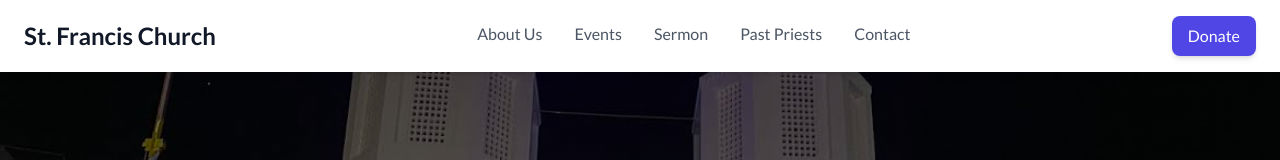
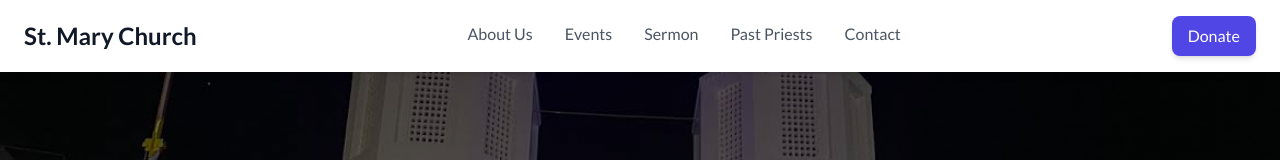
Before and after one commit to reddyrohan2003/St.-Mary-s-Church, a plain HTML site: page index.html in a window 1280 px wide. Shown: the top 160 px of the page. Drawn offline with nearby package versions, Linux system fonts and the light colour scheme.

Commit message:
Update index.html

```diff
--- a/index.html
+++ b/index.html
@@ -3,7 +3,7 @@
 <head>
     <meta charset="UTF-8">
     <meta name="viewport" content="width=device-width, initial-scale=1.0">
-    <title>St. Mary's Church - Welcome Home</title>
+    <title>St. Mary Church - Welcome Home</title>
     <script src="https://cdn.tailwindcss.com"></script>
     <link href="https://fonts.googleapis.com/css2?family=Merriweather:wght@400;700&family=Lato:wght@400;700&display=swap" rel="stylesheet">
     <style>
@@ -90,7 +90,7 @@
     <!-- Header & Navigation -->
     <header class="bg-white shadow-md sticky top-0 z-50">
         <nav class="container mx-auto px-6 py-4 flex justify-between items-center">
-            <a href="#" class="text-2xl font-bold text-gray-900">St. Francis Church</a>
+            <a href="#" class="text-2xl font-bold text-gray-900">St. Mary Church</a>
             <div class="hidden md:flex items-center space-x-8">
                 <a href="#about" class="text-gray-600 nav-link pb-1">About Us</a>
                 <a href="#events" class="text-gray-600 nav-link pb-1">Events</a>
```
